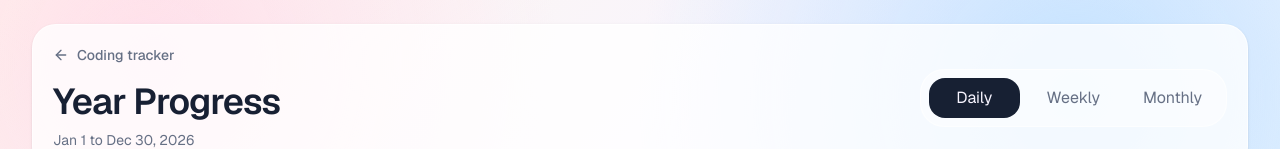
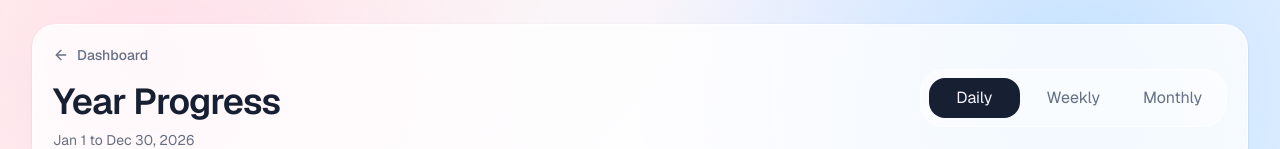
Before and after one commit to rutuja2005byte/Habit-Tracker, a Next.js app: page /progress in a window 1280 px wide. Shown: the top 149 px of the page. Built offline with nearby package versions, Linux system fonts and the light colour scheme.

Commit message:
fix: update link in progress page header to point to dashboard

```diff
--- a/app/progress/page.tsx
+++ b/app/progress/page.tsx
@@ -88,9 +88,9 @@ export default function ProgressPage() {
       <div className="mx-auto flex w-full max-w-7xl flex-col gap-6">
         <header className="flex flex-col gap-4 rounded-3xl border border-[var(--border)] bg-[var(--card)] p-5 shadow-sm lg:flex-row lg:items-center lg:justify-between">
           <div>
-            <Link className="inline-flex items-center gap-2 text-sm font-medium text-[var(--muted)] transition hover:text-[var(--foreground)]" href="/tracking">
+            <Link className="inline-flex items-center gap-2 text-sm font-medium text-[var(--muted)] transition hover:text-[var(--foreground)]" href="/">
               <ArrowLeft className="h-4 w-4" />
-              Coding tracker
+              Dashboard
             </Link>
             <h1 className="mt-3 text-3xl font-semibold tracking-tight sm:text-4xl">Year Progress</h1>
             <p className="mt-2 text-sm text-[var(--muted)]">Jan 1 to Dec 30, {year}</p>
```
